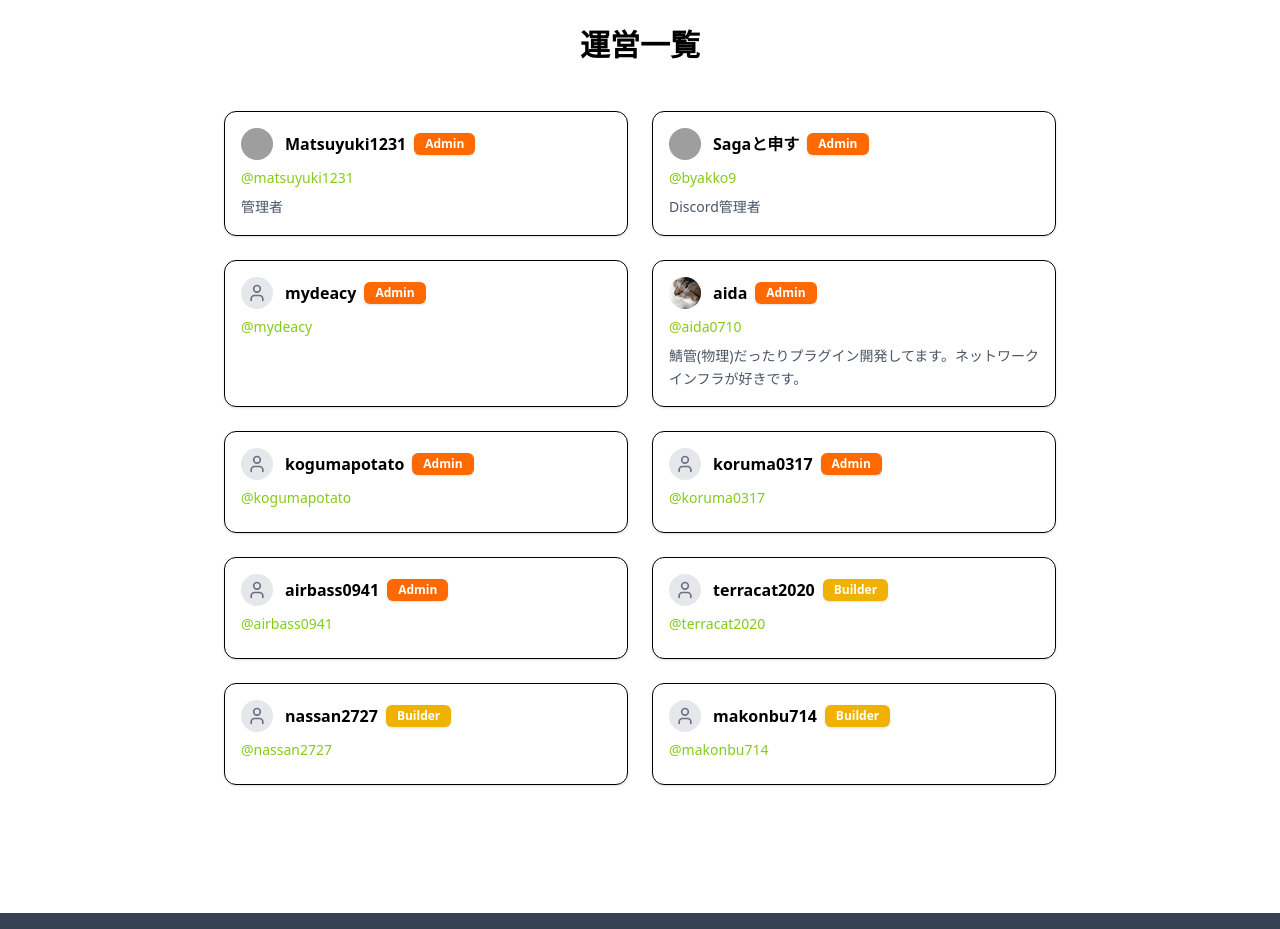
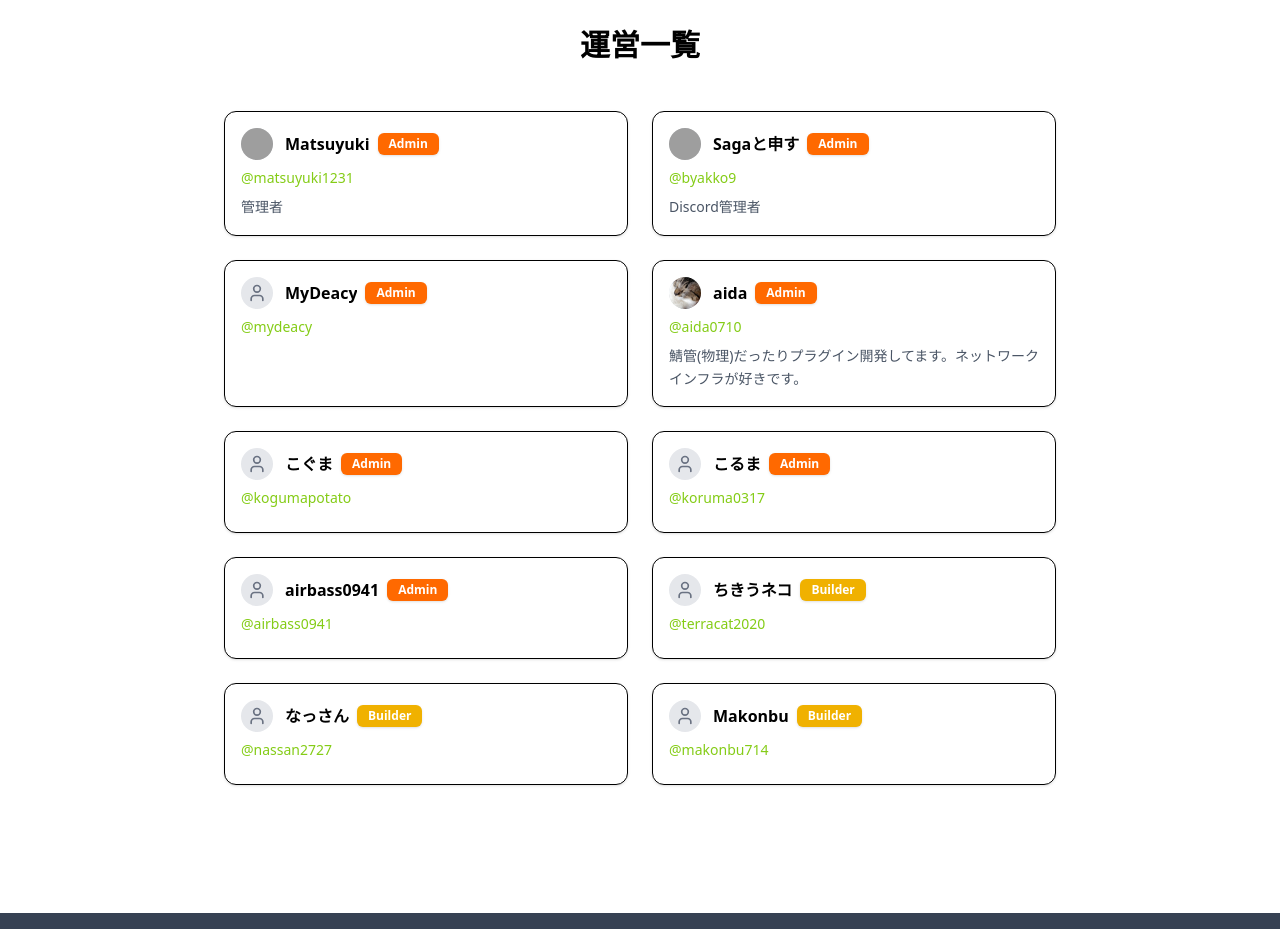
Before and after one commit to Yomogi-Server-Dev/ymg-homepage, a Next.js app: page / in a window 1280 px wide. Shown: the part 6000-6929 px from the top of the page. Built offline with nearby package versions, Linux system fonts and the light colour scheme; no server answers; grey boxes are pictures that could not be loaded.

Commit message:
管理者リストの名前データを更新し、表記を調整。

```diff
--- a/src/data/admins.ts
+++ b/src/data/admins.ts
@@ -3,7 +3,7 @@ import type { Admin, AdminRole } from '@/types';
 export const admins: Admin[] = [
     {
         id: 1,
-        name: 'Matsuyuki1231',
+        name: 'Matsuyuki',
         gamerTag: 'matsuyuki1231',
         role: 'Admin',
         avatar: '/pictures/index/admin/matsuyuki.jpg',
@@ -19,7 +19,7 @@ export const admins: Admin[] = [
     },
     {
         id: 3,
-        name: 'mydeacy',
+        name: 'MyDeacy',
         gamerTag: 'mydeacy',
         role: 'Admin',
         avatar: '',
@@ -35,7 +35,7 @@ export const admins: Admin[] = [
     },
     {
         id: 5,
-        name: 'kogumapotato',
+        name: 'こぐま',
         gamerTag: 'kogumapotato',
         role: 'Admin',
         avatar: '',
@@ -43,7 +43,7 @@ export const admins: Admin[] = [
     },
     {
         id: 6,
-        name: 'koruma0317',
+        name: 'こるま',
         gamerTag: 'koruma0317',
         role: 'Admin',
         avatar: '',
@@ -59,7 +59,7 @@ export const admins: Admin[] = [
     },
     {
         id: 8,
-        name: 'terracat2020',
+        name: 'ちきうネコ',
         gamerTag: 'terracat2020',
         role: 'Builder',
         avatar: '',
@@ -67,7 +67,7 @@ export const admins: Admin[] = [
     },
     {
         id: 9,
-        name: 'nassan2727',
+        name: 'なっさん',
         gamerTag: 'nassan2727',
         role: 'Builder',
         avatar: '',
@@ -75,7 +75,7 @@ export const admins: Admin[] = [
     },
     {
         id: 10,
-        name: 'makonbu714',
+        name: 'Makonbu',
         gamerTag: 'makonbu714',
         role: 'Builder',
         avatar: '',
```
